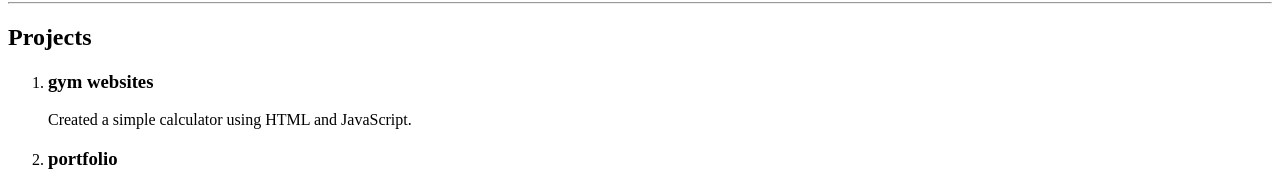
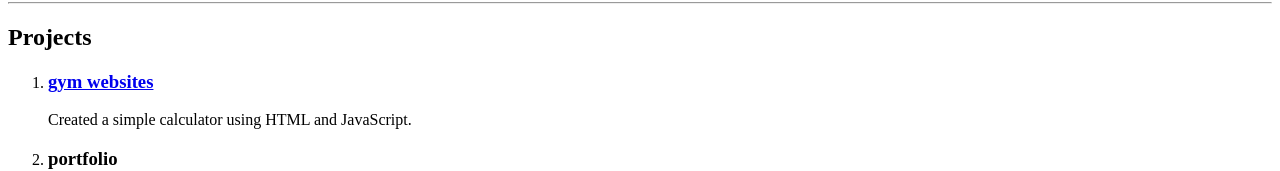
Before and after one commit to pm5387032-cell/Piyush-resume, a plain HTML site: page index.html in a window 1280 px wide. Shown: the part 800-971 px from the top of the page. Drawn offline with Linux system fonts and the light colour scheme.

Commit message:
Update index.html
project change

```diff
--- a/index.html
+++ b/index.html
@@ -76,7 +76,7 @@
 
     <ol>
         <li>
-            <h3>gym websites</h3>
+            <h3><a href="https://pm5387032-cell.github.io/gym.website/">gym websites</a></h3>
             <p>Created a simple calculator using HTML and JavaScript.</p>
         </li>
 
```
